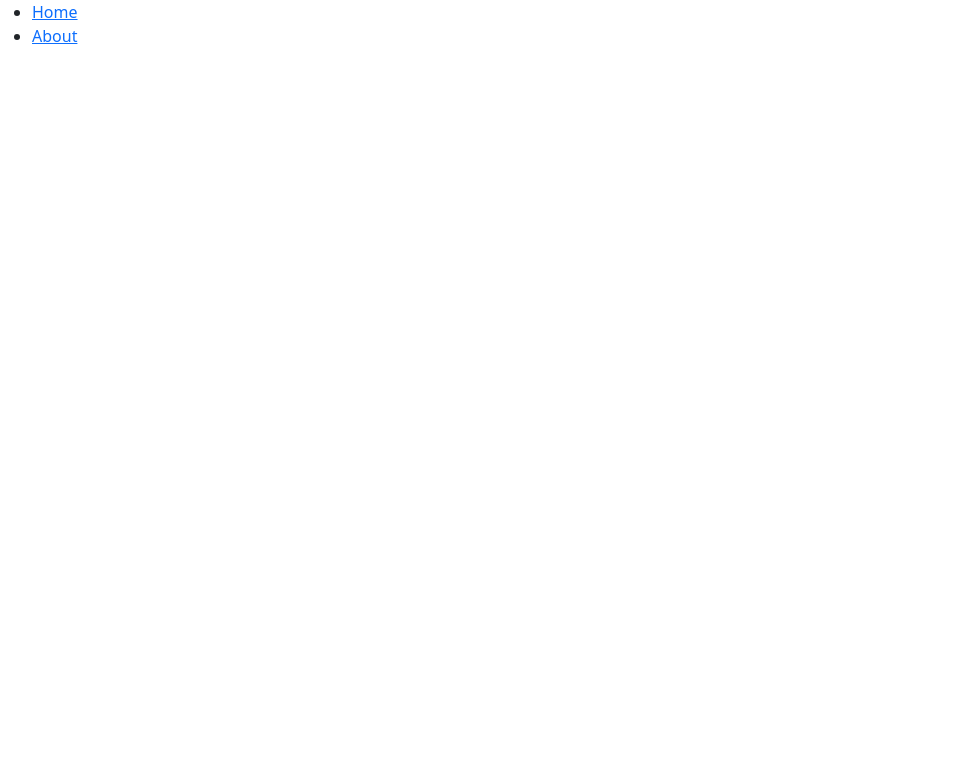
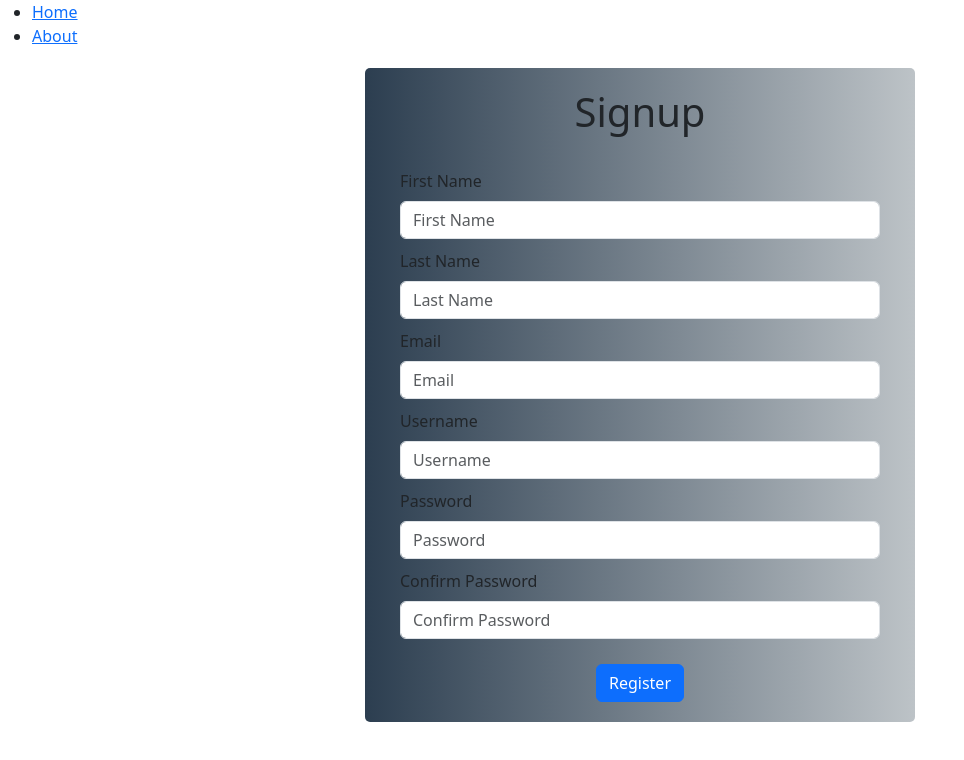
Before and after one commit to MariaKaramfilova/HerStory, a React (Vite) app: page /sign-up in a window 1280 px wide. Before the commit this address had no page. Shown: the top 760 px of the page, without its empty margins (0-964 px from the left). Built offline with nearby package versions, Linux system fonts and the light colour scheme.

Commit message:
Add sign-up functionality

```diff
--- a/src/components/CreatePost/CreatePost.jsx
+++ b/src/components/CreatePost/CreatePost.jsx
@@ -22,6 +22,8 @@ export default function CreatePost() {
 
   function handleSubmit(event) {
     event.preventDefault();
+    setError(null)
+
     if (postTitle.length < 16 || postTitle > 64) {
       setError('The title must be between 16 and 64 symbols.')
       return;
@@ -33,8 +35,6 @@ export default function CreatePost() {
 
     const formContent = new FormData();
     formContent.append('file', postFile);
-
-
   }
   /**
    * const user = {
--- a/src/components/React-Router/Routes-file.jsx
+++ b/src/components/React-Router/Routes-file.jsx
@@ -2,6 +2,7 @@ import {Routes, Route} from 'react-router-dom';
 import Home from '../../views/Home/Home';
 import About from '../../views/About/About';
 import CreatePost from '../CreatePost/CreatePost.jsx';
+import RegistrationForm from '../SignUp/SignUp';
 import React from 'react';
 
 const RoutePage = () => {
@@ -11,6 +12,7 @@ const RoutePage = () => {
             <Route path="/" element={<Home />}/>
             <Route path="/home" element={<Home />} />
             <Route path="/about" element={<About />} />
+            <Route path="/sign-up" element={<RegistrationForm />} />
             <Route path="/create-post" element={<CreatePost />} />
         </Routes>
       </div>
--- /dev/null
+++ b/src/components/SignUp/SignUp.css
@@ -0,0 +1,28 @@
+.form {
+    background: linear-gradient(to right, #2c3e50, #bdc3c7);
+    border-radius: 5px;
+    width: 550px;
+    margin: 20px auto;
+    padding: 20px;
+    /* height: 600px; */
+  }
+  .sign-up {
+    text-align: center;
+  }
+  .form-body {
+    text-align: left;
+    padding: 20px 10px;
+  }
+
+  .form-body > * {
+    padding: 5px;
+  }
+  .form__label {
+    width: 40%;
+  }
+  .form_input {
+    width: 60%;
+  }
+  .footer {
+    text-align: center;
+  }
--- /dev/null
+++ b/src/components/SignUp/SignUp.jsx
@@ -0,0 +1,95 @@
+import './SignUp.css'
+import React, {useState} from 'react';
+import { Alert, Button, Form } from 'react-bootstrap';
+export default function RegistrationForm() {
+
+    const [firstName, setFirstName] = useState(null);
+    const [lastName, setLastName] = useState(null);
+    const [email, setEmail] = useState(null);
+    const [userName, setUserName] = useState(null);
+    const [password,setPassword] = useState(null);
+    const [confirmPassword,setConfirmPassword] = useState(null);
+    const [error, setError] = useState(null);
+
+    const handleSubmit  = (event) => {
+        event.preventDefault();
+        setError(null)
+
+        if (firstName.length < 4 || firstName.length > 32) {
+            setError('First name should be between 4 and 32 symbols')
+        }
+        if (lastName.length < 4 || lastName.length > 32) {
+            setError('Last name should be between 4 and 32 symbols')
+        }
+        if (password !== confirmPassword) {
+            setError('Please check if your passwords match!')
+        }
+        // Todo: To valid
+    }
+
+    return (
+        <div className="form">
+          {error && <Alert variant="danger">{error}</Alert>}
+          <h1 className="sign-up">Signup</h1>
+          <div className="form-body">
+            <Form.Group controlId="firstName">
+              <Form.Label>First Name</Form.Label>
+              <Form.Control
+                type="text"
+                value={firstName}
+                onChange={(e) => setFirstName(e.target.value)}
+                placeholder="First Name"
+              />
+            </Form.Group>
+            <Form.Group controlId="lastName">
+              <Form.Label>Last Name</Form.Label>
+              <Form.Control
+                type="text"
+                value={lastName}
+                onChange={(e) => setLastName(e.target.value)}
+                placeholder="Last Name"
+              />
+            </Form.Group>
+            <Form.Group controlId="email">
+              <Form.Label>Email</Form.Label>
+              <Form.Control
+                type="email"
+                value={email}
+                onChange={(e) => setEmail(e.target.value)}
+                placeholder="Email"
+              />
+            </Form.Group>
+            <Form.Group controlId="userName">
+              <Form.Label>Username</Form.Label>
+              <Form.Control
+                type="text"
+                value={userName}
+                onChange={(e) => setUserName(e.target.value)}
+                placeholder="Username"
+              />
+            </Form.Group>
+            <Form.Group controlId="password">
+              <Form.Label>Password</Form.Label>
+              <Form.Control
+                type="password"
+                value={password}
+                onChange={(e) => setPassword(e.target.value)}
+                placeholder="Password"
+              />
+            </Form.Group>
+            <Form.Group controlId="confirmPassword">
+              <Form.Label>Confirm Password</Form.Label>
+              <Form.Control
+                type="password"
+                value={confirmPassword}
+                onChange={(e) => setConfirmPassword(e.target.value)}
+                placeholder="Confirm Password"
+              />
+            </Form.Group>
+          </div>
+          <div className="footer">
+            <Button onClick={handleSubmit}>Register</Button>
+          </div>
+        </div>
+      );
+}
```
Also changed, not shown: 2 other files (tests, documents, lock files or other folders).
